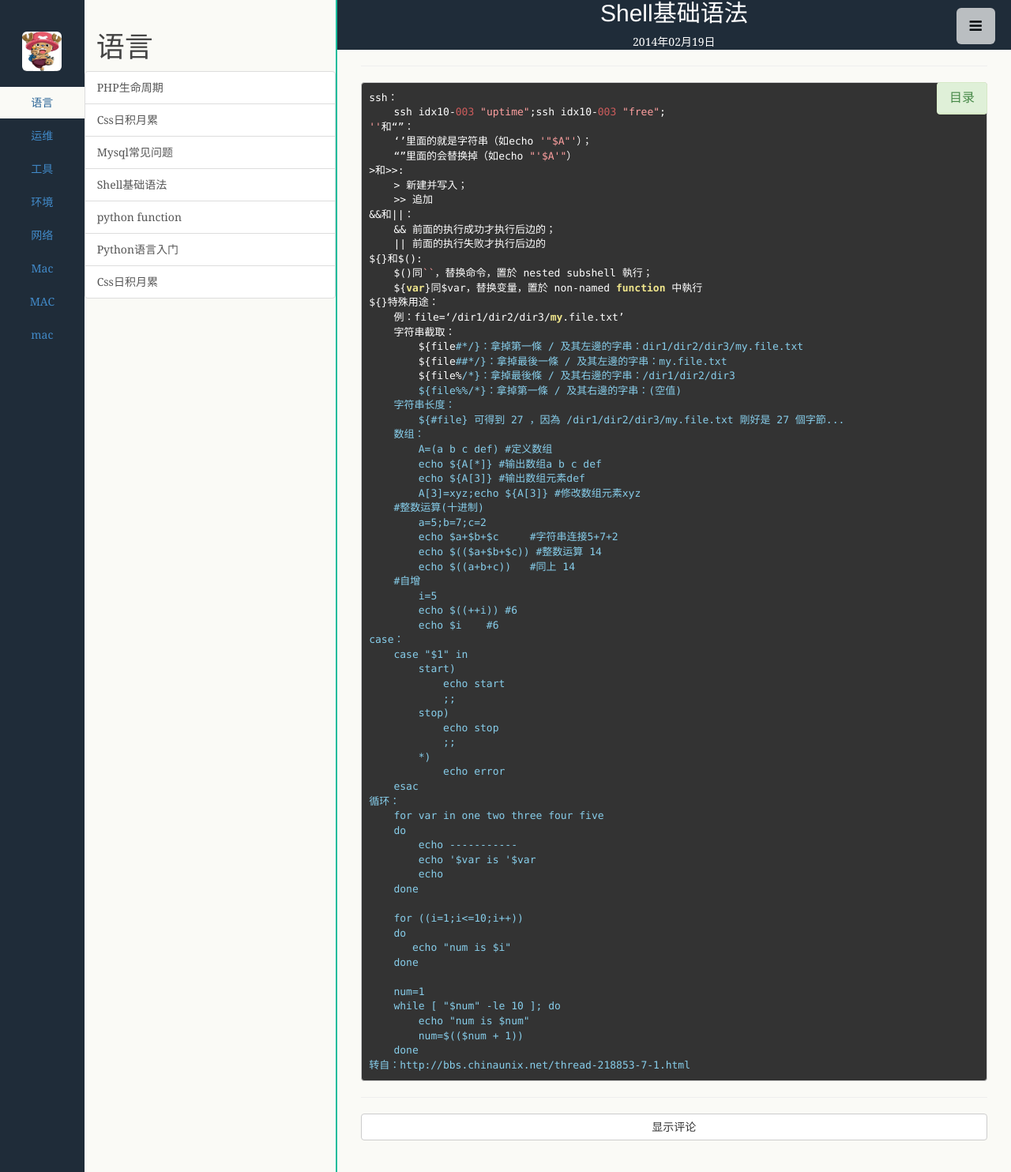
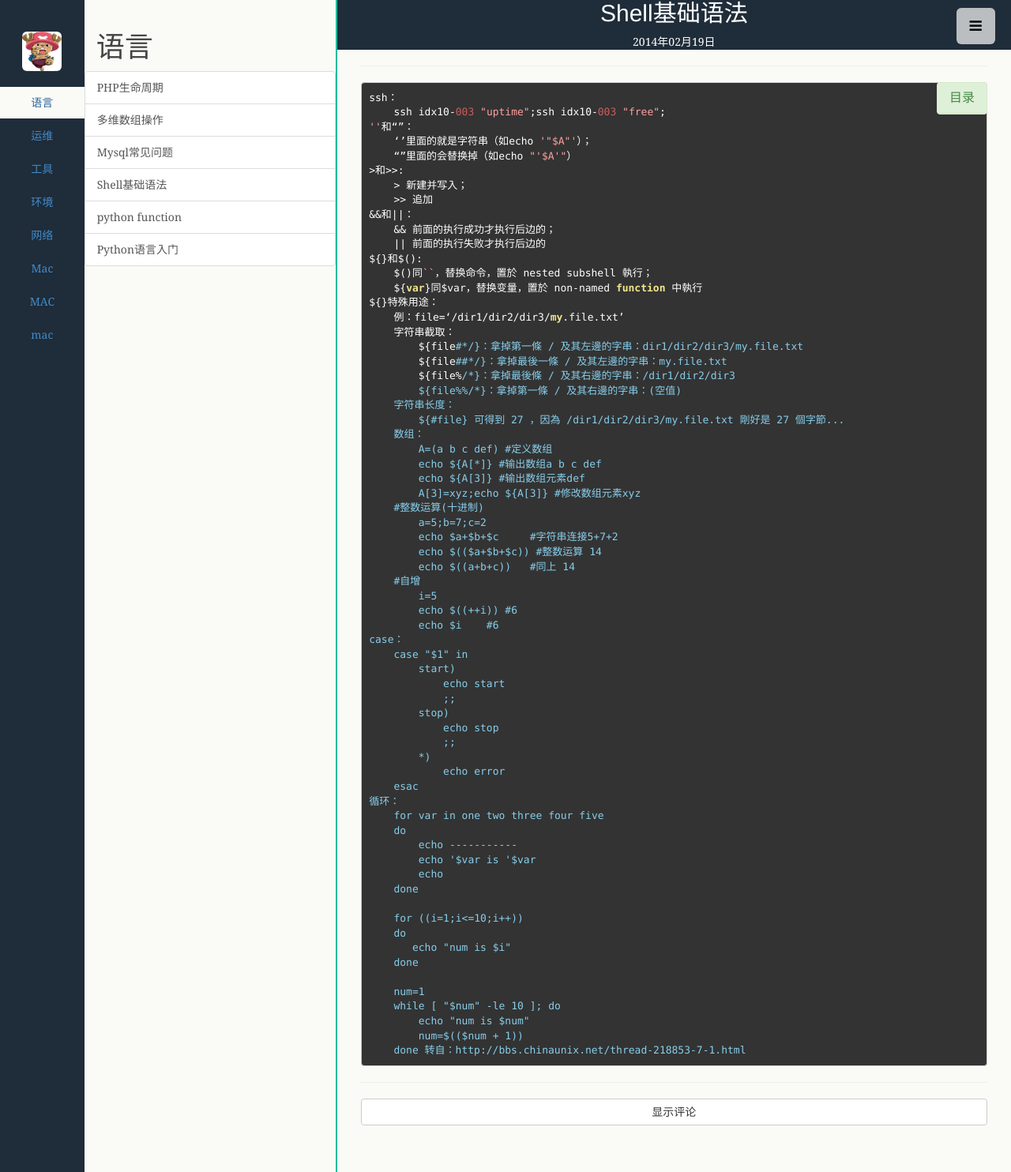
Before and after one commit to jessiejia/jessiejia.github.io, a Jekyll site: the page built from _posts/Language/Shell/2014-02-19-Shell.md, in a window 1280 px wide. Shown: the whole page at 79% size. Built offline with Jekyll 4.4.1, drawn with Linux system fonts in a browser that asks for light colours.

Commit message:
markdown因为空行的原因全部乱掉了，奇怪

````diff
--- a/_posts/Language/Css/2014-02-19-css.md
+++ /dev/null
@@ -1,6 +0,0 @@
----
-layout: post
-title: Css日积月累
-category: 语言
-tags: css
----
--- a/_posts/Language/PHP/2014-04-17-php-array-function.md
+++ b/_posts/Language/PHP/2014-04-17-php-array-function.md
@@ -1,75 +1,73 @@
 ---
 layout: post
-title: Css日积月累
+title: 多维数组操作
 category: 语言
-tags: css
+tags: php
 ---
 
 
 #### multi-array操作
-```
-<?php
-class Aifang_Core_Util_Array {
-    /**
-     * 二维数组按照某列排序
-     * @param $multi_array
-     * @param $sort_key
-     * @param int $sort
-     * @return array|bool
-     */
-    public static function multi_array_sort($multi_array,$sort_key,$sort=SORT_ASC){
-        if(is_array($multi_array)){
-            foreach ($multi_array as $row_array){
-                if(is_array($row_array)){
-                    $key_array[] = $row_array[$sort_key];
-                }else{
-                    return false;
+
+    <?php
+    class Util_Array {
+        /**
+         * 二维数组按照某列排序
+         * @param $multi_array
+         * @param $sort_key
+         * @param int $sort
+         * @return array|bool
+         */
+        public static function multi_array_sort($multi_array,$sort_key,$sort=SORT_ASC){
+            if(is_array($multi_array)){
+                foreach ($multi_array as $row_array){
+                    if(is_array($row_array)){
+                        $key_array[] = $row_array[$sort_key];
+                    }else{
+                        return false;
+                    }
+                }
+            }else{
+                return false;
+            }
+            array_multisort($key_array,$sort,$multi_array);
+            return $multi_array;
+        }
+
+        /**
+         * 多维数组或对象数组，取其pk作为数组key
+         */
+        public function multi_array_set_pk_as_key($multi_array, $key){
+            if(empty($multi_array) || empty($key) || !is_array($multi_array)) return $multi_array;
+            $ret_array = array();
+            $current = current($multi_array);
+            if(is_array($current) && isset($current[$key])){
+                foreach($multi_array as $v){
+                    $ret_array[$v[$key]] = $v;
+                }
+            }elseif(is_object($current) && isset($current->$key)){
+                foreach($multi_array as $v){
+                    $ret_array[$v->$key] = $v;
+                }
+            }else{
+                return $multi_array;
+            }
+            return $ret_array;
+        }
+
+        /**
+         * 二维数组提取某字段
+         */
+        public static function multi_array_get_column($multi_array, $val='name',$key=''){
+            $tmp = array();
+            if(empty($key)){
+                foreach($multi_array as $k=>$v){
+                    $tmp[$k] = $v[$val];
+                }
+            }else{
+                foreach($multi_array as $v){
+                    $tmp[$v[$key]] = $v[$val];
                 }
             }
-        }else{
-            return false;
+            return $tmp;
         }
-        array_multisort($key_array,$sort,$multi_array);
-        return $multi_array;
     }
-
-    /**
-     * 多维数组或对象数组，取其pk作为数组key
-     */
-    public function multi_array_set_pk_as_key($multi_array, $key){
-        if(empty($multi_array) || empty($key) || !is_array($multi_array)) return $multi_array;
-        $ret_array = array();
-        $current = current($multi_array);
-        if(is_array($current) && isset($current[$key])){
-            foreach($multi_array as $v){
-                $ret_array[$v[$key]] = $v;
-            }
-        }elseif(is_object($current) && isset($current->$key)){
-            foreach($multi_array as $v){
-                $ret_array[$v->$key] = $v;
-            }
-        }else{
-            return $multi_array;
-        }
-        return $ret_array;
-    }
-
-    /**
-     * 二维数组提取某字段
-     */
-    public static function multi_array_get_column($multi_array, $val='name',$key=''){
-        $tmp = array();
-        if(empty($key)){
-            foreach($multi_array as $k=>$v){
-                $tmp[$k] = $v[$val];
-            }
-        }else{
-            foreach($multi_array as $v){
-                $tmp[$v[$key]] = $v[$val];
-            }
-        }
-        return $tmp;
-    }
-}
-
-```
--- a/_posts/Language/Shell/2014-02-19-Shell.md
+++ b/_posts/Language/Shell/2014-02-19-Shell.md
@@ -4,72 +4,71 @@ title: Shell基础语法
 category: 语言
 tags: shell
 ---
-```
-ssh：
-    ssh idx10-003 "uptime";ssh idx10-003 "free";
-''和“”：
-    ‘’里面的就是字符串（如echo '"$A"'）；
-    “”里面的会替换掉（如echo "'$A'"）
->和>>:
-    > 新建并写入；
-    >> 追加
-&&和||：
-    && 前面的执行成功才执行后边的；
-    || 前面的执行失败才执行后边的
-${}和$():
-    $()同``，替换命令，置於 nested subshell 執行；
-    ${var}同$var，替换变量，置於 non-named function 中執行
-${}特殊用途：
-    例：file=‘/dir1/dir2/dir3/my.file.txt’
-    字符串截取：
-        ${file#*/}：拿掉第一條 / 及其左邊的字串：dir1/dir2/dir3/my.file.txt
-        ${file##*/}：拿掉最後一條 / 及其左邊的字串：my.file.txt
-        ${file%/*}：拿掉最後條 / 及其右邊的字串：/dir1/dir2/dir3
-        ${file%%/*}：拿掉第一條 / 及其右邊的字串：(空值)
-    字符串长度：
-        ${#file} 可得到 27 ，因為 /dir1/dir2/dir3/my.file.txt 剛好是 27 個字節...
-    数组：
-        A=(a b c def) #定义数组
-        echo ${A[*]} #输出数组a b c def
-        echo ${A[3]} #输出数组元素def
-        A[3]=xyz;echo ${A[3]} #修改数组元素xyz
-    #整数运算(十进制)
-        a=5;b=7;c=2
-        echo $a+$b+$c     #字符串连接5+7+2
-        echo $(($a+$b+$c)) #整数运算 14
-        echo $((a+b+c))   #同上 14
-    #自增
-        i=5
-        echo $((++i)) #6
-        echo $i    #6
-case：
-    case "$1" in
-        start)
-            echo start
-            ;;
-        stop)
-            echo stop
-            ;;
-        *)
-            echo error
-    esac
-循环：
-    for var in one two three four five
-    do
-        echo -----------
-        echo '$var is '$var
-        echo
-    done
 
-    for ((i=1;i<=10;i++))
-    do
-       echo "num is $i"
-    done
+    ssh：
+        ssh idx10-003 "uptime";ssh idx10-003 "free";
+    ''和“”：
+        ‘’里面的就是字符串（如echo '"$A"'）；
+        “”里面的会替换掉（如echo "'$A'"）
+    >和>>:
+        > 新建并写入；
+        >> 追加
+    &&和||：
+        && 前面的执行成功才执行后边的；
+        || 前面的执行失败才执行后边的
+    ${}和$():
+        $()同``，替换命令，置於 nested subshell 執行；
+        ${var}同$var，替换变量，置於 non-named function 中執行
+    ${}特殊用途：
+        例：file=‘/dir1/dir2/dir3/my.file.txt’
+        字符串截取：
+            ${file#*/}：拿掉第一條 / 及其左邊的字串：dir1/dir2/dir3/my.file.txt
+            ${file##*/}：拿掉最後一條 / 及其左邊的字串：my.file.txt
+            ${file%/*}：拿掉最後條 / 及其右邊的字串：/dir1/dir2/dir3
+            ${file%%/*}：拿掉第一條 / 及其右邊的字串：(空值)
+        字符串长度：
+            ${#file} 可得到 27 ，因為 /dir1/dir2/dir3/my.file.txt 剛好是 27 個字節...
+        数组：
+            A=(a b c def) #定义数组
+            echo ${A[*]} #输出数组a b c def
+            echo ${A[3]} #输出数组元素def
+            A[3]=xyz;echo ${A[3]} #修改数组元素xyz
+        #整数运算(十进制)
+            a=5;b=7;c=2
+            echo $a+$b+$c     #字符串连接5+7+2
+            echo $(($a+$b+$c)) #整数运算 14
+            echo $((a+b+c))   #同上 14
+        #自增
+            i=5
+            echo $((++i)) #6
+            echo $i    #6
+    case：
+        case "$1" in
+            start)
+                echo start
+                ;;
+            stop)
+                echo stop
+                ;;
+            *)
+                echo error
+        esac
+    循环：
+        for var in one two three four five
+        do
+            echo -----------
+            echo '$var is '$var
+            echo
+        done
 
-    num=1
-    while [ "$num" -le 10 ]; do
-        echo "num is $num"
-        num=$(($num + 1))
-    done
+        for ((i=1;i<=10;i++))
+        do
+           echo "num is $i"
+        done
+
+        num=1
+        while [ "$num" -le 10 ]; do
+            echo "num is $num"
+            num=$(($num + 1))
+        done
 转自：http://bbs.chinaunix.net/thread-218853-7-1.html
-```
````
Also changed, not shown: _posts/Dao2的缓存策略.md (added, +85 -0 lines), _posts/Tool/2014-02-19-git.md (+2 -0 lines).
